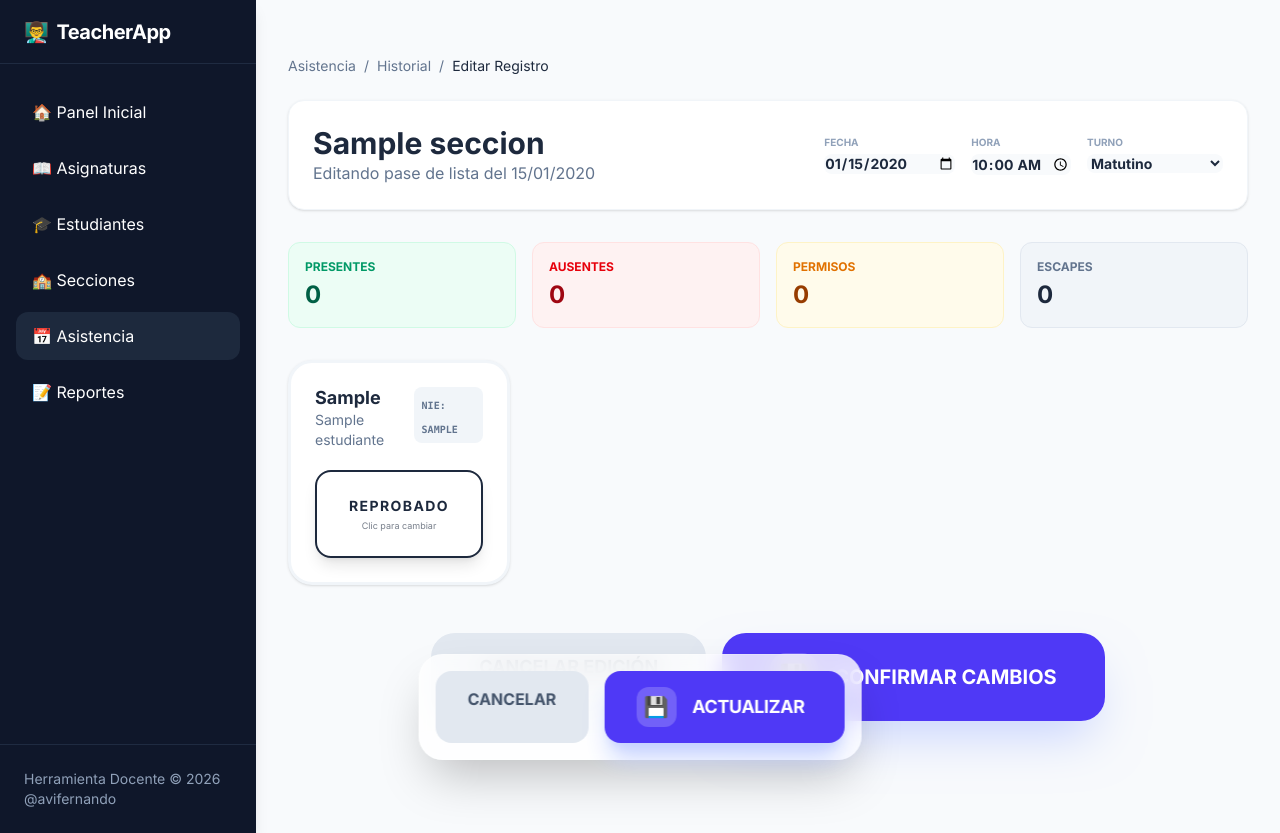
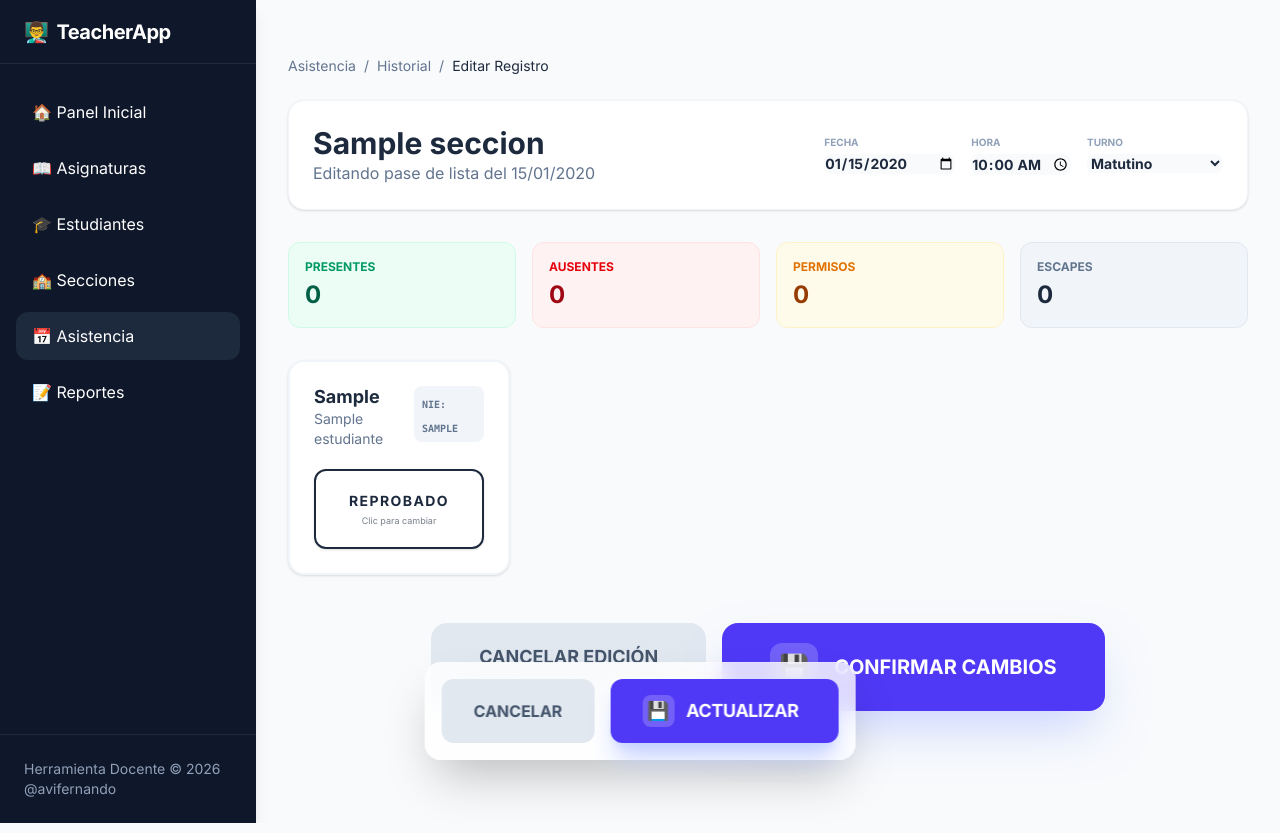
Before and after one commit to avismael/teacherApp, a Flask app: page /asistencia/editar/1 in a window 1280 px wide. Run offline with Flask 3, Linux system fonts and the light colour scheme; tables that the repository leaves empty hold one stand-in row (values such as "Sample post"); style sheets or scripts are compiled from the project's sources.

Commit message:
feat: add attendance editing and recording templates with status tracking UI

```diff
--- a/templates/asistencia/editar.html
+++ b/templates/asistencia/editar.html
@@ -62,7 +62,7 @@
     </div>
 
     <!-- Grid de Estudiantes -->
-    <div class="grid grid-cols-1 sm:grid-cols-2 lg:grid-cols-3 xl:grid-cols-4 gap-6">
+    <div class="grid grid-cols-1 sm:grid-cols-2 lg:grid-cols-3 xl:grid-cols-4 gap-4 md:gap-6 items-start">
         {% set detalles_map = {} %}
         {% for det in asistencia.detalles %}
             {% set _ = detalles_map.update({det.estudiante_id: det}) %}
@@ -71,44 +71,44 @@
         {% for est in estudiantes %}
         {% set det = detalles_map.get(est.id) %}
         {% set estado = det.estado if det else 'Presente' %}
-        <div id="card-{{ est.id }}" class="student-card bg-white rounded-3xl shadow-sm border-2 border-slate-100 p-6 flex flex-col transition-all duration-300 hover:shadow-xl group" data-est-id="{{ est.id }}">
-            <div class="mb-5 flex justify-between items-start">
+        <div id="card-{{ est.id }}" class="student-card bg-white rounded-2xl shadow-sm border-2 border-slate-100 p-4 md:p-6 flex flex-col transition-all duration-300 hover:shadow-lg group" data-est-id="{{ est.id }}">
+            <div class="mb-3 md:mb-5 flex justify-between items-start">
                 <div>
-                    <h4 class="font-black text-slate-800 leading-tight text-lg group-hover:text-primary transition-colors text-ellipsis overflow-hidden">{{ est.apellidos }}</h4>
-                    <p class="text-sm text-slate-500 font-medium">{{ est.nombres }}</p>
+                    <h4 class="font-black text-slate-800 leading-tight text-base md:text-lg group-hover:text-primary transition-colors text-ellipsis overflow-hidden">{{ est.apellidos }}</h4>
+                    <p class="text-xs md:text-sm text-slate-500 font-medium">{{ est.nombres }}</p>
                 </div>
                 <div class="bg-slate-100 px-2 py-1 rounded-lg">
-                    <span class="text-[10px] text-slate-500 font-black font-mono uppercase">NIE: {{ est.nie }}</span>
+                    <span class="text-[9px] md:text-[10px] text-slate-500 font-black font-mono uppercase">NIE: {{ est.nie }}</span>
                 </div>
             </div>
 
             <!-- Botón de Ciclo Principal (Edición) -->
             <input type="hidden" name="estado_{{ est.id }}" id="input-{{ est.id }}" value="{{ estado }}">
-            <button type="button" onclick="cycleStatus({{ est.id }})" id="btn-{{ est.id }}" class="w-full py-6 rounded-2xl border-2 font-black text-sm uppercase tracking-widest transition-all duration-300 shadow-lg active:scale-95 flex flex-col items-center justify-center gap-1">
+            <button type="button" onclick="cycleStatus({{ est.id }})" id="btn-{{ est.id }}" class="w-full py-3 md:py-5 rounded-xl border-2 font-black text-xs md:text-sm uppercase tracking-widest transition-all duration-300 shadow active:scale-95 flex flex-col items-center justify-center gap-1">
                 <span id="label-{{ est.id }}">{{ estado }}</span>
-                <span class="text-[9px] opacity-60 font-medium normal-case tracking-normal">Clic para cambiar</span>
+                <span class="text-[8px] md:text-[9px] opacity-60 font-medium normal-case tracking-normal">Clic para cambiar</span>
             </button>
 
             <!-- Sección de Justificación (Expandible) -->
-            <div id="permiso-ui-{{ est.id }}" class="max-h-0 overflow-hidden transition-all duration-500 ease-in-out opacity-0">
-                <div class="pt-4">
-                    <div class="bg-amber-50/50 p-4 rounded-2xl border-2 border-dashed border-amber-200 space-y-3">
+            <div id="permiso-ui-{{ est.id }}" class="overflow-hidden transition-all duration-500 ease-in-out" style="max-height: {% if estado == 'Permiso' %}400px{% else %}0px{% endif %}; opacity: {% if estado == 'Permiso' %}1{% else %}0{% endif %}; pointer-events: {% if estado == 'Permiso' %}auto{% else %}none{% endif %};">
+                <div class="pt-3 md:pt-4">
+                    <div class="bg-amber-50/50 p-3 md:p-4 rounded-xl border border-dashed border-amber-200 space-y-3">
                         <div class="flex flex-col">
-                            <label class="text-[10px] font-black text-amber-700 uppercase mb-1 ml-1">Motivo del Permiso</label>
-                            <textarea name="nota_{{ est.id }}" placeholder="Escribe la justificación aquí..." class="w-full text-xs border-amber-100 rounded-xl bg-white h-20 focus:ring-amber-500 focus:border-amber-500 shadow-inner p-3">{{ det.nota if det else '' }}</textarea>
+                            <label class="text-[9px] md:text-[10px] font-black text-amber-700 uppercase mb-1 ml-1">Motivo del Permiso</label>
+                            <textarea name="nota_{{ est.id }}" placeholder="Escribe la justificación aquí..." class="w-full text-xs border-amber-100 rounded-lg bg-white h-16 md:h-20 focus:ring-amber-500 focus:border-amber-500 shadow-inner p-2 md:p-3">{{ det.nota if det else '' }}</textarea>
                         </div>
 
                         {% if det and det.archivo_justificacion %}
-                        <div class="flex items-center gap-2 bg-white/80 p-2 rounded-xl border border-amber-200 shadow-sm">
+                        <div class="flex items-center gap-2 bg-white/80 p-2 rounded-lg border border-amber-200 shadow-sm">
                             <span class="text-[9px] text-amber-800 flex-1 truncate font-bold">📄 {{ det.archivo_justificacion }}</span>
-                            <a href="{{ url_for('static', filename='uploads/asistencia/' + det.archivo_justificacion) }}" target="_blank" class="text-[9px] font-black text-indigo-600 bg-indigo-50 px-2 py-1 rounded-lg hover:bg-indigo-600 hover:text-white transition-colors">VER</a>
+                            <a href="{{ url_for('static', filename='uploads/asistencia/' + det.archivo_justificacion) }}" target="_blank" class="text-[9px] font-black text-indigo-600 bg-indigo-50 px-2 py-1 rounded-md hover:bg-indigo-600 hover:text-white transition-colors">VER</a>
                         </div>
                         {% endif %}
 
                         <div class="flex flex-col gap-1">
-                            <label class="text-[10px] font-black text-amber-700 uppercase mb-1 ml-1">{% if det and det.archivo_justificacion %}Cambiar comprobante{% else %}Adjuntar comprobante{% endif %}</label>
+                            <label class="text-[9px] md:text-[10px] font-black text-amber-700 uppercase mb-1 ml-1">{% if det and det.archivo_justificacion %}Cambiar comprobante{% else %}Adjuntar comprobante{% endif %}</label>
                             <div class="relative group/file">
-                                <input type="file" name="archivo_{{ est.id }}" accept="image/*,.pdf" class="text-[10px] block w-full text-slate-500 file:mr-3 file:py-2 file:px-4 file:rounded-xl file:border-0 file:text-[10px] file:font-black file:bg-amber-500 file:text-white hover:file:bg-amber-600 transition-all cursor-pointer">
+                                <input type="file" name="archivo_{{ est.id }}" accept="image/*,.pdf" class="text-[9px] md:text-[10px] block w-full text-slate-500 file:mr-2 file:py-1.5 md:file:py-2 file:px-3 md:file:px-4 file:rounded-lg file:border-0 file:font-black file:bg-amber-500 file:text-white hover:file:bg-amber-600 transition-all cursor-pointer">
                             </div>
                         </div>
                     </div>
@@ -119,23 +119,23 @@
     </div>
 
     <!-- Acciones Finales (Botones fijos al final) -->
-    <div class="mt-12 mb-20 flex flex-col md:flex-row justify-center gap-4">
-        <a href="{{ url_for('asistencia.historial') }}" class="bg-slate-200 text-slate-600 px-12 py-5 rounded-3xl font-black text-lg hover:bg-slate-300 transition-all text-center">
+    <div class="mt-8 md:mt-12 mb-24 md:mb-20 flex flex-col md:flex-row justify-center gap-4">
+        <a href="{{ url_for('asistencia.historial') }}" class="bg-slate-200 text-slate-600 px-8 md:px-12 py-4 md:py-5 rounded-2xl font-black text-base md:text-lg hover:bg-slate-300 transition-all text-center">
             CANCELAR EDICIÓN
         </a>
-        <button type="submit" class="group bg-indigo-600 text-white px-12 py-5 rounded-3xl font-black text-xl shadow-2xl shadow-indigo-200 hover:scale-105 active:scale-95 transition-all flex items-center justify-center gap-4">
-            <span class="bg-white/20 w-12 h-12 flex items-center justify-center rounded-2xl text-2xl">💾</span>
+        <button type="submit" class="group bg-indigo-600 text-white px-8 md:px-12 py-4 md:py-5 rounded-2xl font-black text-lg md:text-xl shadow-2xl shadow-indigo-200 hover:scale-105 active:scale-95 transition-all flex items-center justify-center gap-3 md:gap-4">
+            <span class="bg-white/20 w-10 h-10 md:w-12 md:h-12 flex items-center justify-center rounded-xl text-xl md:text-2xl">💾</span>
             CONFIRMAR CAMBIOS
         </button>
     </div>
 
     <!-- Barra de Acciones de Edición (Flotante) -->
-    <div class="fixed bottom-10 left-1/2 -translate-x-1/2 z-50 flex gap-4 bg-white/80 backdrop-blur-md p-4 rounded-3xl shadow-2xl border border-white/20">
-        <a href="{{ url_for('asistencia.historial') }}" class="bg-slate-200 text-slate-600 px-8 py-4 rounded-2xl font-black text-base hover:bg-slate-300 transition-all">
+    <div class="fixed bottom-6 left-1/2 -translate-x-1/2 md:bottom-10 md:left-1/2 md:-translate-x-1/2 z-50 flex gap-2 md:gap-4 bg-white/80 backdrop-blur-md p-3 md:p-4 rounded-2xl shadow-2xl border border-white/20">
+        <a href="{{ url_for('asistencia.historial') }}" class="bg-slate-200 text-slate-600 px-4 md:px-8 py-3 md:py-4 rounded-xl font-black text-sm md:text-base hover:bg-slate-300 transition-all flex items-center">
             CANCELAR
         </a>
-        <button type="submit" class="group bg-indigo-600 text-white pl-8 pr-10 py-4 rounded-2xl font-black text-lg shadow-xl shadow-indigo-200 hover:scale-105 active:scale-95 transition-all flex items-center gap-4">
-            <span class="bg-white/20 w-10 h-10 flex items-center justify-center rounded-xl text-xl">💾</span>
+        <button type="submit" class="group bg-indigo-600 text-white pl-4 pr-5 py-3 md:pl-8 md:pr-10 md:py-4 rounded-xl font-black text-sm md:text-lg shadow-xl shadow-indigo-200 hover:scale-105 active:scale-95 transition-all flex items-center gap-3 max-w-xs">
+            <span class="bg-white/20 w-6 h-6 md:w-8 md:h-8 flex items-center justify-center rounded-lg text-sm md:text-lg">💾</span>
             <span class="tracking-tight uppercase">Actualizar</span>
         </button>
     </div>
@@ -164,7 +164,7 @@ function cycleStatus(estId) {
     input.value = nextStatus;
     label.innerText = nextStatus;
 
-    btn.className = `w-full py-6 rounded-2xl border-2 font-black text-sm uppercase tracking-widest transition-all duration-300 shadow-lg active:scale-95 flex flex-col items-center justify-center gap-1 ${CONFIG[nextStatus].btn}`;
+    btn.className = `w-full py-3 md:py-5 rounded-xl border-2 font-black text-xs md:text-sm uppercase tracking-widest transition-all duration-300 shadow active:scale-95 flex flex-col items-center justify-center gap-1 ${CONFIG[nextStatus].btn}`;
 
     Object.values(CONFIG).forEach(c => card.classList.remove(c.border));
     card.classList.add(CONFIG[nextStatus].border);
@@ -172,9 +172,11 @@ function cycleStatus(estId) {
     if (nextStatus === 'Permiso') {
         section.style.maxHeight = '400px';
         section.style.opacity = '1';
+        section.style.pointerEvents = 'auto';
     } else {
-        section.style.maxHeight = '0';
+        section.style.maxHeight = '0px';
         section.style.opacity = '0';
+        section.style.pointerEvents = 'none';
     }
 
     updateGlobalStats();
@@ -208,12 +210,16 @@ document.addEventListener('DOMContentLoaded', () => {
         const card = document.getElementById(`card-${id}`);
         const section = document.getElementById(`permiso-ui-${id}`);
 
-        btn.className = `w-full py-6 rounded-2xl border-2 font-black text-sm uppercase tracking-widest transition-all duration-300 shadow-lg active:scale-95 flex flex-col items-center justify-center gap-1 ${CONFIG[status].btn}`;
+        btn.className = `w-full py-3 md:py-5 rounded-xl border-2 font-black text-xs md:text-sm uppercase tracking-widest transition-all duration-300 shadow active:scale-95 flex flex-col items-center justify-center gap-1 ${CONFIG[status].btn}`;
         card.classList.add(CONFIG[status].border);
 
         if (status === 'Permiso') {
             section.style.maxHeight = '400px';
             section.style.opacity = '1';
+            section.style.pointerEvents = 'auto';
+        } else {
+            section.style.maxHeight = '0px';
+            section.style.pointerEvents = 'none';
         }
     });
     updateGlobalStats();
@@ -221,7 +227,6 @@ document.addEventListener('DOMContentLoaded', () => {
 </script>
 
 <style>
-.student-card { border-width: 3px; border-style: solid; }
 #stat-presente, #stat-ausente, #stat-permiso, #stat-escape { transition: transform 0.2s cubic-bezier(0.34, 1.56, 0.64, 1); display: inline-block; }
 
 /* Clases de utilidad forzadas para JS */
```
Also changed, not shown: templates/asistencia/tomar.html (+30 -25 lines).
